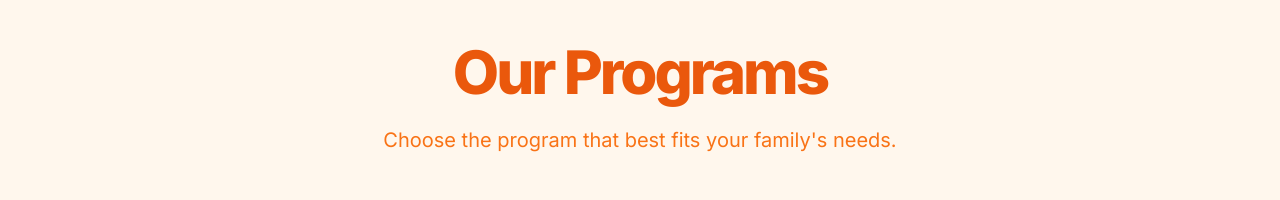
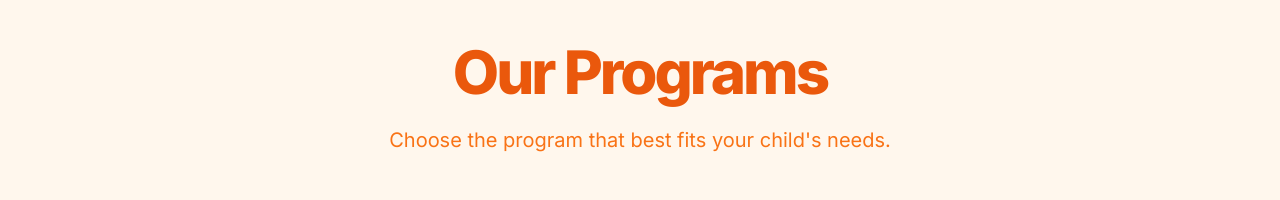
Before and after one commit to sayyidsyamil/kidsparadise, a Next.js app: page / in a window 1280 px wide. Shown: the part 2540-2740 px from the top of the page. Built offline with nearby package versions, Linux system fonts and the light colour scheme.

Commit message:
family to child

```diff
--- a/components/Programs.jsx
+++ b/components/Programs.jsx
@@ -55,7 +55,7 @@ export function Programs() {
             Our Programs
           </h2>
           <p className="max-w-xl mx-auto text-lg md:text-xl text-orange-500">
-            Choose the program that best fits your family's needs.
+            Choose the program that best fits your child's needs.
           </p>
         </div>
 
```
